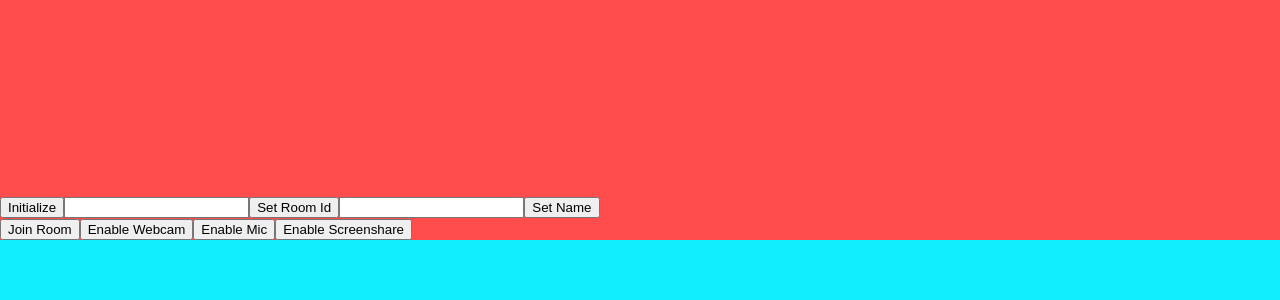
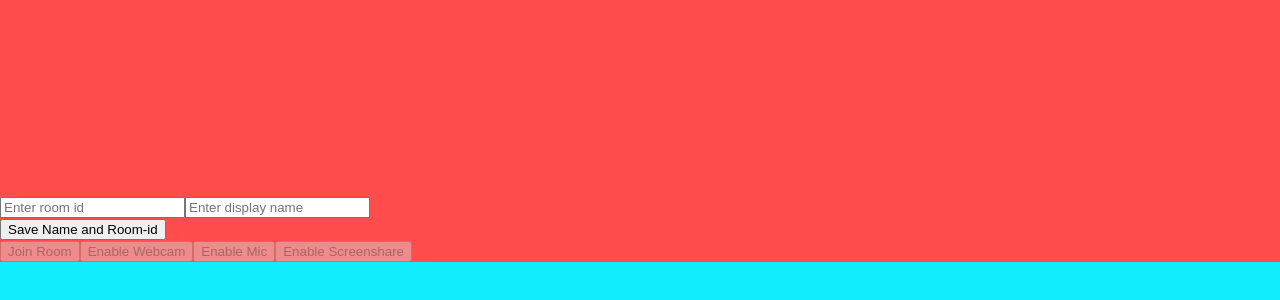
Before and after one commit to arcinston/web-sdk, a React (Create React App) app: page /room in a window 1280 px wide. Shown: the part 208-508 px from the top of the page. Built offline with nearby package versions, Linux system fonts and the light colour scheme.

Commit message:
better ui feedback

```diff
--- a/src/containers/Room.tsx
+++ b/src/containers/Room.tsx
@@ -33,7 +33,10 @@ function Room() {
   const meVideoElem = useRef<any>(null);
   const meScreenElem = useRef<any>(null);
   const joinRoomBtn = useRef<any>(null);
-
+  const initBtn = useRef<any>(null);
+  const ssBtn = useRef<any>(null);
+  const micBtn = useRef<any>(null);
+  const webcamBtn = useRef<any>(null);
   const [config, setConfig] = useState<HuddleTypes.HuddleClientConfig>({
     apiKey: "i4pzqbpxza8vpijQMwZsP1H7nZZEH0TN3vR4NdNS",
     roomId: "C132",
@@ -42,6 +45,7 @@ function Room() {
     window,
     isBot,
   });
+  const [isInit, setIsInit] = useState<string>("not-initialized");
 
   // const config: HuddleTypes.HuddleClientConfig = {
   //   apiKey: "i4pzqbpxza8vpijQMwZsP1H7nZZEH0TN3vR4NdNS",
@@ -60,11 +64,19 @@ function Room() {
   //   const myHuddleClient: HuddleClient = new HuddleClient(config);
   //   setHuddle(myHuddleClient);
   // }, []);
+  useEffect(() => {
+    micBtn.current.disabled = true;
+    webcamBtn.current.disabled = true;
+    ssBtn.current.disabled = true;
+    joinRoomBtn.current.disabled = true;
+  }, []);
   const joinroomfunc = () => {
     history.push(`?roomId=${config.roomId}`);
 
     const myHuddleClient: HuddleClient = new HuddleClient(config);
     setHuddle(myHuddleClient);
+    initBtn.current.disabled = true;
+    joinRoomBtn.current.disabled = false;
   };
 
   //recording config
@@ -243,6 +255,9 @@ function Room() {
     if (!huddle) return;
     try {
       setupEventListeners();
+      micBtn.current.disabled = false;
+      ssBtn.current.disabled = false;
+      webcamBtn.current.disabled = false;
       await huddle.join();
     } catch (error: any) {
       alert(error);
@@ -347,6 +362,7 @@ function Room() {
   const [roomId, setRoomId] = useState("");
   const [displayName, setDisplayName] = useState("");
   const handleClick = () => {
+    setIsInit("initialized");
     setConfig((config) => ({
       ...config,
       displayName: displayName,
@@ -361,39 +377,50 @@ function Room() {
         <video height="400px" width="400px" autoPlay ref={meVideoElem} />
         <video height="400px" width="400px" autoPlay ref={meScreenElem} />
       </div>
+
       <div>
-        <button id="initialize-btn" onClick={joinroomfunc}>
-          Initialize
-        </button>
         <input
           id="room-id"
           value={roomId}
+          placeholder="Enter room id"
           onChange={(e) => {
             setRoomId(e.target.value);
           }}
         />
-        <button
+        {/* <button
           id="setNameBtn"
           onClick={() => {
             handleClick();
           }}
         >
           Set Room Id
-        </button>
+        </button> */}
         <input
           id="display-name"
+          placeholder="Enter display name"
           value={displayName}
           onChange={(e) => {
             setDisplayName(e.target.value);
           }}
         />
-        <button
+        {/* <button
           id="setNameBtn"
           onClick={() => {
             handleClick();
           }}
         >
           Set Name
+        </button> */}
+      </div>
+      <div>
+        <button
+          id="initialize-btn"
+          ref={initBtn}
+          onClick={isInit === "not-initialized" ? handleClick : joinroomfunc}
+        >
+          {isInit === "not-initialized"
+            ? "Save Name and Room-id"
+            : "Initialize Room"}
         </button>
       </div>
       <div className="btn-grp">
@@ -404,13 +431,19 @@ function Room() {
         >
           {roomState === "connected" ? "Leave Room" : "Join Room"}
         </button>
-        <button onClick={webcamState ? disableWebcam : enableWebcam}>
+        <button
+          ref={webcamBtn}
+          onClick={webcamState ? disableWebcam : enableWebcam}
+        >
           {webcamState ? "Disable Webcam" : "Enable Webcam"}
         </button>
-        <button onClick={micState ? disableMic : enableMic}>
+        <button ref={micBtn} onClick={micState ? disableMic : enableMic}>
           {micState ? "Disable Mic" : "Enable Mic"}
         </button>
-        <button onClick={screenshareState ? stopScreenshare : startScreenshare}>
+        <button
+          ref={ssBtn}
+          onClick={screenshareState ? stopScreenshare : startScreenshare}
+        >
           {screenshareState ? "Disable Screenshare" : "Enable Screenshare"}
         </button>
         {/* <button onClick={toggleWebcam}>Toggle Webcam</button> */}
```
